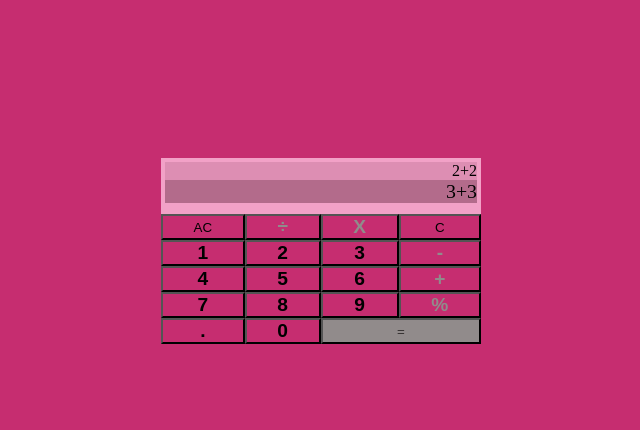
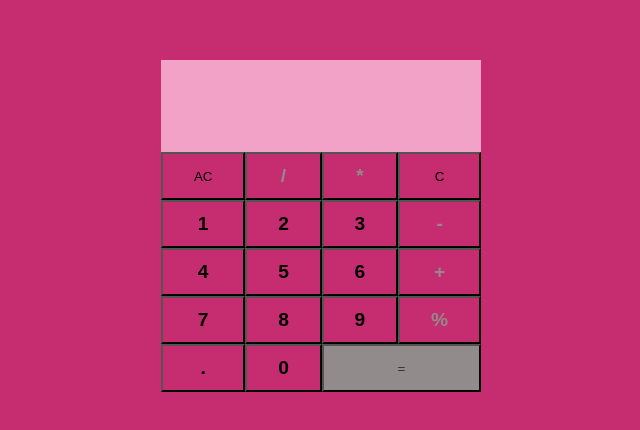
Before and after one commit to centie22/calcualtor-repo, a plain HTML site: page index.html in a window 1280 px wide. Shown: the part 254-684 px from the top of the page, without its empty margins (319-959 px from the left). Drawn offline with Linux system fonts and the light colour scheme.

Commit message:
Calculator

```diff
--- a/index.css
+++ b/index.css
@@ -11,13 +11,20 @@
     width: 25%;
     min-height: 100vh;
 }
-.buttons {
+#buttons {
     display: grid;
     grid-template-columns: auto auto auto auto;
-    cursor: pointer;
-    height:5em ;
+    /* cursor: pointer; */
+    /* height:5em ; */
     /* border: none; */
 
+}
+button {
+    cursor: pointer;
+    height: 3rem;
+}
+#buttons > button:hover {
+    background-color: #eee2e2;
 }
 .operator {
     /* background: #918b8b; */
@@ -34,21 +41,31 @@ background: #918b8b;
 color: #333030;
 grid-column: span 2 ;
 }
-.display {
+#display {
     background: #f2a1c7;
-    height: 3.5em;
-    text-align: right;
-
+    height: 4em;
+    /* text-align: right;
     justify-content: space-around;
-   padding: 4px;
-}
-.display1 {
-    font-size: 1rem;
-    background:#dd8eb3 ;
+   padding: 4px; */
+    grid-column: 1 / -1;
+    /* background-color: rgba(0, 0, 0, .75); */
+    display: flex;
+    align-items: flex-end;
+    justify-content: space-around;
+    flex-direction: column;
+    padding: 10px;
+    font-size: 1.44rem;
+    word-wrap: break-word;
+    word-break: break-all;
     color: #010101, 0.3;
 }
-.display2 {
-    font-size: 1.24rem;
+/* .displayfirst {
+    font-size: 1.2rem;
+    background:#dd8eb3 ;
+
+}
+.displaysecond {
+
     background:#b36b8b;
     color: #010101;
-}
+} */
--- a/index.html
+++ b/index.html
@@ -9,33 +9,29 @@
 </head>
 <body>
     <div class="calculator">
-        <div class="display">
-            <div class="display1"> 2+2
-                <div class="display2"> 3+3
+        <div id="display">
                     </div>
-                    </div>
-                    </div>
-                    <div class="buttons">
-                        <button class="clear-all">AC</button>
-                        <button class="operator">÷</button>
-                        <button class="operator">X</button>
-                        <button class="clear">C</button>
-                        <button class="numbers">1</button>
-                        <button class="numbers" >2</button>
-                        <button class="numbers">3</button>
-                        <button class="operator">-</button>
-                        <button class="numbers">4</button>
-                        <button class="numbers">5</button>
-                        <button class="numbers">6</button>
-                        <button class="operator">+</button>
-                        <button class="numbers">7</button>
-                        <button class="numbers">8</button>
-                        <button class="numbers">9</button>
-                        <button class="operator">%</button>
-                        <button class="numbers">.</button>
-                        <button class="numbers">0</button>
-                        <button class="equals">=</button>
+                    <div id="buttons">
+                        <button class="clear-all button">AC</button>
+                        <button class="operator button">/</button>
+                        <button class="operator button">*</button>
+                        <button class="clear button">C</button>
+                        <button class="numbers button">1</button>
+                        <button class="numbers button" >2</button>
+                        <button class="numbers button">3</button>
+                        <button class="operator button">-</button>
+                        <button class="numbers button">4</button>
+                        <button class="numbers button">5</button>
+                        <button class="numbers button">6</button>
+                        <button class="operator button">+</button>
+                        <button class="numbers button">7</button>
+                        <button class="numbers button">8</button>
+                        <button class="numbers button">9</button>
+                        <button class="operator button">%</button>
+                        <button class="numbers button">.</button>
+                        <button class="numbers button">0</button>
+                        <button class="equals button">=</button>
                     </div></div>
-    <script src="/index.js"></script>
+    <script src="index.js"></script>
 </body>
 </html>
--- a/index.js
+++ b/index.js
@@ -0,0 +1,29 @@
+let buttons = Array.from(document.getElementsByClassName('button'));
+
+
+let display = document.getElementById('display');
+
+
+buttons.map( button => {
+    button.addEventListener('click', (e) => {
+        switch(e.target.innerText){
+            case 'AC':
+                display.innerText = '';
+                break;
+            case '=':
+                try{
+                    display.innerText = eval(display.innerText);
+                } catch {
+                    display.innerText = "Error"
+                }
+                break;
+            case 'C':
+                if (display.innerText){
+                   display.innerText = display.innerText.slice(0, -1);
+                }
+                break;
+            default:
+                display.innerText += e.target.innerText;
+        }
+    });
+});
```
